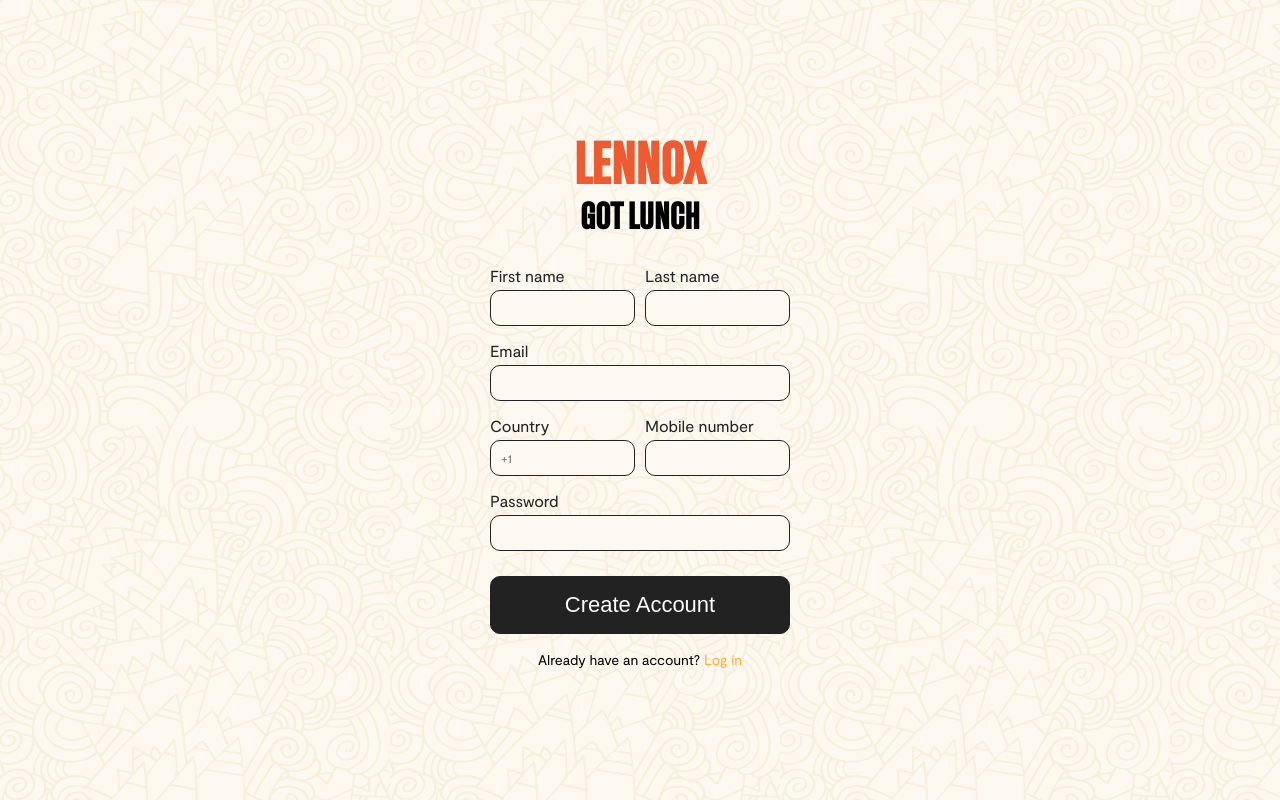
After one commit to mjc498/idm216-lennox-app, a PHP site: page /html/signup.html in a window 1280 px wide. The commit adds this page. Run offline with PHP 8.4, Linux system fonts and the light colour scheme.

Commit message:
Login/Signup Flow (#2)
* Login/Signup Flow

* add signup link

* sign up link

* add comment for sign up php

* comment ignore

* minor case fix

```diff
--- a/public_html/css/loading.css
+++ b/public_html/css/loading.css
@@ -69,15 +69,43 @@ h2 {
 /* ------------------------------------------ */
 /* SIGNUP */
 .signup-button {
-    background-color: var(--secondary-bg-color) !important;
+    background-color: var(--primary-bg-color) !important;
     color: var(--primary-font-color) !important;
+}
+
+.create-account-button {
+    background-color: var(--primary-font-color) !important;
+    color: var(--secondary-bg-color) !important;
 }
 
 /* ------------------------------------------ */
 /* LOGIN & SIGNUP BUTTON STYLES */
-.login-button,
+.login-button {
+    background-color: var(--primary-font-color) !important;
+    color: var( --secondary-bg-color) !important;
+}
+.signup-container {
+    max-width: 300px;
+    text-align: left;
+}
+
+.name-fields {
+    display: flex;
+    justify-content: space-between;
+    gap: 10px;
+}
+
+.mobile {
+    display: flex;
+    justify-content: space-between;
+    gap: 10px;
+}
+
+.input-group {
+    flex: 1;
+}
 .signup-button {
-    width: 275px;
+    width: 100%;
     height: 58px;
     padding: 10px;
     background-color: var(--primary-font-color);
@@ -86,14 +114,50 @@ h2 {
     border-radius: 10px;
     cursor: pointer;
     font-size: 22px;
-    margin-top: 15px;
+    margin-top: 10px;
     transition: background 0.3s ease-in-out, color 0.3s ease-in-out;
+    margin-bottom: -1px;
+}
 
+.create-account-button {
+    width: 100%;
+    height: 58px;
+    padding: 10px;
+    background-color: var(--primary-font-color);
+    color: var(--secondary-bg-color);
+    border: 1px solid var(--primary-font-color);
+    border-radius: 10px;
+    cursor: pointer;
+    font-size: 22px;
+    margin-top: 10px;
+    transition: background 0.3s ease-in-out, color 0.3s ease-in-out;
+    margin-bottom: -1px;
+}
+
+.login-button {
+    width: 100%;
+    height: 58px;
+    padding: 10px;
+    background-color: var(--primary-font-color);
+    color: var(--secondary-bg-color);
+    border: 1px solid var(--primary-font-color);
+    border-radius: 10px;
+    cursor: pointer;
+    font-size: 22px;
+    margin-top: 10px;
+    transition: background 0.3s ease-in-out, color 0.3s ease-in-out;
 }
 
 .login-button:hover {
-    background-color: var(--primary-button-color);
+    background-color: var(--primary-button-color) !important;
     border: 1px solid var(--secondary-bg-color);
+    color: var(--primary-font-color) !important;
+}
+
+.create-account-button:hover {
+    background-color: var(--primary-button-color) !important;
+    border: 1px solid var(--secondary-bg-color);
+    color: var(--primary-font-color) !important;
 }
 
 .signup-button:hover {
@@ -104,6 +168,8 @@ h2 {
 /* ------------------------------------------ */
 /* GUEST OPTION */
 .guest-option {
+    text-align: center;
+    font-size: 14px;
     margin-top: 18px;
     font-family: 'Moderat', sans-serif;
 }
--- /dev/null
+++ b/public_html/html/signup.html
@@ -0,0 +1,69 @@
+<!DOCTYPE html>
+<html lang="en">
+<head>
+    <meta charset="UTF-8">
+    <meta name="viewport" content="width=device-width, initial-scale=1.0">
+
+<!-- LINKS -->
+    <link rel="stylesheet" href="../css/loading.css">
+    <!--path to fonts may need to be adjusted if they do not import correctly when app is deployed. For local dev, use the following path: http://127.0.0.1:5500/fonts/font-face.css-->
+    <link rel="stylesheet" href="http://127.0.0.1:5500/fonts/font-face.css">
+
+<!-- FAVICON -->
+    <link rel="icon" type="image/x-icon" href="../images/logo-lennox.png">
+
+    <title>Sign Up</title>
+
+</head>
+<body style="background-image: url(../images/background-pattern.svg);">
+
+    <div class="signup-container">
+        <h1 style="color: var(--accent-color-one)">LENNOX</h1>
+        <h2>GOT LUNCH</h2>
+
+<!-- LOGIN CONTAINER | ADD PHP -->
+        <form action="login.php" method="POST"> <!-- ADD PHP FOR SIGN UP -->
+            <div class="name-fields">
+                <div class="input-group">
+                    <label for="first name" class="login-text">First name</label>
+                    <input type="first name" id="first name" name="first name">
+                </div>
+
+                <div class="input-group">
+                    <label for="last name" class="login-text">Last name</label>
+                    <input type="last name" id="last name" name="last name">
+                </div>
+            </div>
+
+            <label for="email" class="login-text">Email</label>
+            <input type="email" id="email" name="email">
+
+            <div class="mobile">
+                <div class="input-group">
+                    <label for="country" class="login-text">Country</label>
+                    <input type="country" id="country" name="country" placeholder="+1">
+                </div>
+
+                <div class="input-group">
+                    <label for="mobile number" class="login-text">Mobile number</label>
+                    <input type="mobile number" id="mobile number" name="mobile number">
+                </div>
+            </div>
+
+            <label for="password" class="login-text">Password</label>
+            <input type="password" id="password" name="password">
+
+            <button type="submit" class="create-account-button">Create Account</button>
+        </form>
+
+        <!-- GUEST OPTION | ADD PHP -->
+        <section class="guest-option">
+            <p>Already have an account?
+                <a href="login.html" style="font-style: normal; color: var(--accent-color-two);">
+                    Log in
+                </a>
+            </p>
+        </section>
+    </div>
+</body>
+</html>
```
Also changed, not shown: public_html/html/landing.html (added, +26 -0 lines), public_html/html/loading.html (+8 -7 lines), public_html/html/login.html (+14 -4 lines).
